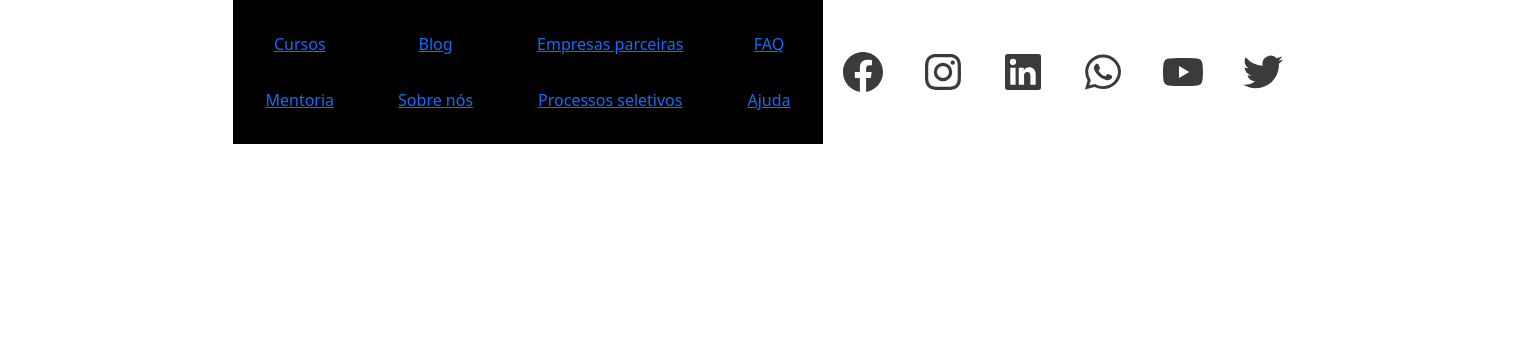
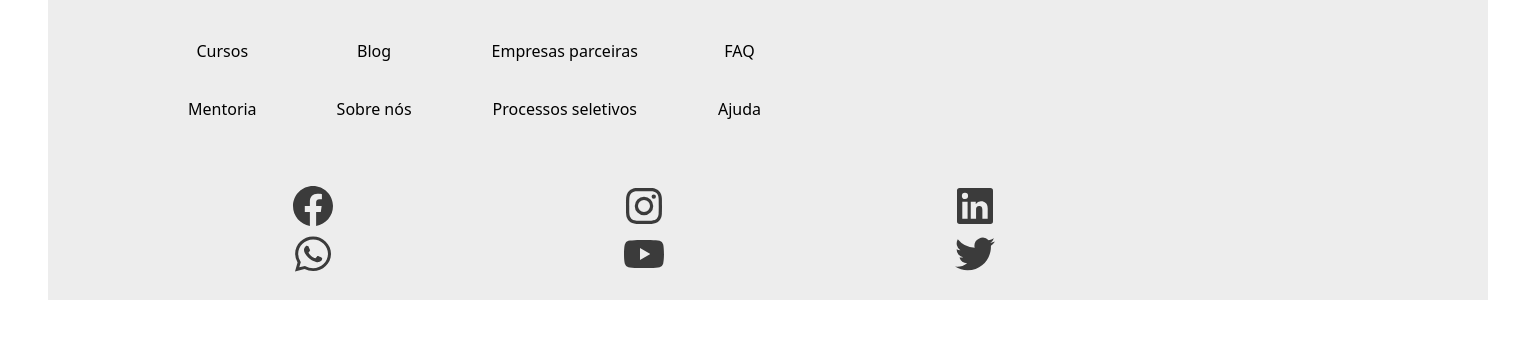
Before and after one commit to FelixMembrive/desafio-final-gama-academy-gr2, a React (Vite) app: page / in a window 1536 px wide. Shown: the top 338 px of the page. Built offline with nearby package versions, Linux system fonts and the light colour scheme.

Commit message:
Footer Responsivo

```diff
--- a/src/componentes/Footer/index.tsx
+++ b/src/componentes/Footer/index.tsx
@@ -27,9 +27,6 @@ export default function Footer() {
                     <LinkText to="faq" text="FAQ" />
                     <LinkText to="ajuda" text="Ajuda" />
                 </div>
-
-
-
 
                 {/* <LinkText to="contato" text="Contato " /> */}
 
--- a/src/componentes/Footer/style.scss
+++ b/src/componentes/Footer/style.scss
@@ -1,10 +1,20 @@
 .footer-flex {
+    min-height: 300px;
+    max-width: 1440px;
+    margin: auto;
+    padding-top: 50px;
+    padding-bottom: 80px;
+    background-color: #EDEDED;
     display: flex;
     justify-content: center;
+    align-items: center;
     flex-wrap: wrap;
     flex-direction: column;
-    @media only screen and (min-width: 768px) {
-        flex-direction: row
+    // responsividade
+    @media only screen and (min-width: 1440px) {
+        flex-direction: row;
+        justify-content: space-between;
+        padding: 0 100px 0 100px;
     }
 }
 
@@ -14,9 +24,9 @@
     justify-content: center;
     flex-wrap: wrap;
     flex-direction: column;
+    // responsividade
     @media only screen and (min-width: 426px) {
         flex-wrap: nowrap;
-        background-color: black;
         flex-direction: row;
     }
 }
@@ -25,26 +35,44 @@
     display: flex;
     flex-direction: column;
     align-items: center;
-    margin: 1rem;
     a {
-        margin: 1rem;
+        text-decoration: none;
+        color: black;
+        margin-bottom: 24px;
+        margin-inline: 40px;
+    }
+    // responsividade
+    @media only screen and (min-width: 1440px) {
+        a {
+            margin-top: 17px;
+            margin-bottom: 17px;
+        }
     }
 }
 
 // icones
 .icons-footer-flex {
+    width: 80%;
+    margin: auto;
     display: flex;
     flex-direction: column;
     align-items: center;
     justify-content: center;
-    @media only screen and (min-width: 426px) {
-        flex-direction: row
+    @media only screen and (min-width: 1440px) {
+        margin: 0 0 0 0;
     }
 }
 
 .icons-footer-item-group {
+    width: 100%;
+    margin-top: 40px;
     display: flex;
+    justify-content: space-around;
     a {
-        margin: 1rem;
+        margin-inline: 19px;
+    }
+    // responsividade
+    @media only screen and (min-width: 1440px) {
+        margin-top: 0px;
     }
 }
--- a/src/componentes/LinkIcons/index.tsx
+++ b/src/componentes/LinkIcons/index.tsx
@@ -8,7 +8,7 @@ interface ILinkIconProps {
 
 export default function LinkIcon(props: ILinkIconProps) {
     return (
-        <LinkContainer className="justify-content-center" to={props.to}>
+        <LinkContainer to={props.to}>
             <a>
                 {props.children}
             </a>
--- a/src/componentes/LinkText/index.tsx
+++ b/src/componentes/LinkText/index.tsx
@@ -9,7 +9,7 @@ interface ILinkTextProps {
 
 export default function LinkText(props: ILinkTextProps) {
     return (
-            <LinkContainer className="gy-2 justify-content-center" to={props.to}>
+            <LinkContainer to={props.to}>
                 <a className={"" + props.className}>{props.text}</a>
             </LinkContainer>
     );
```
